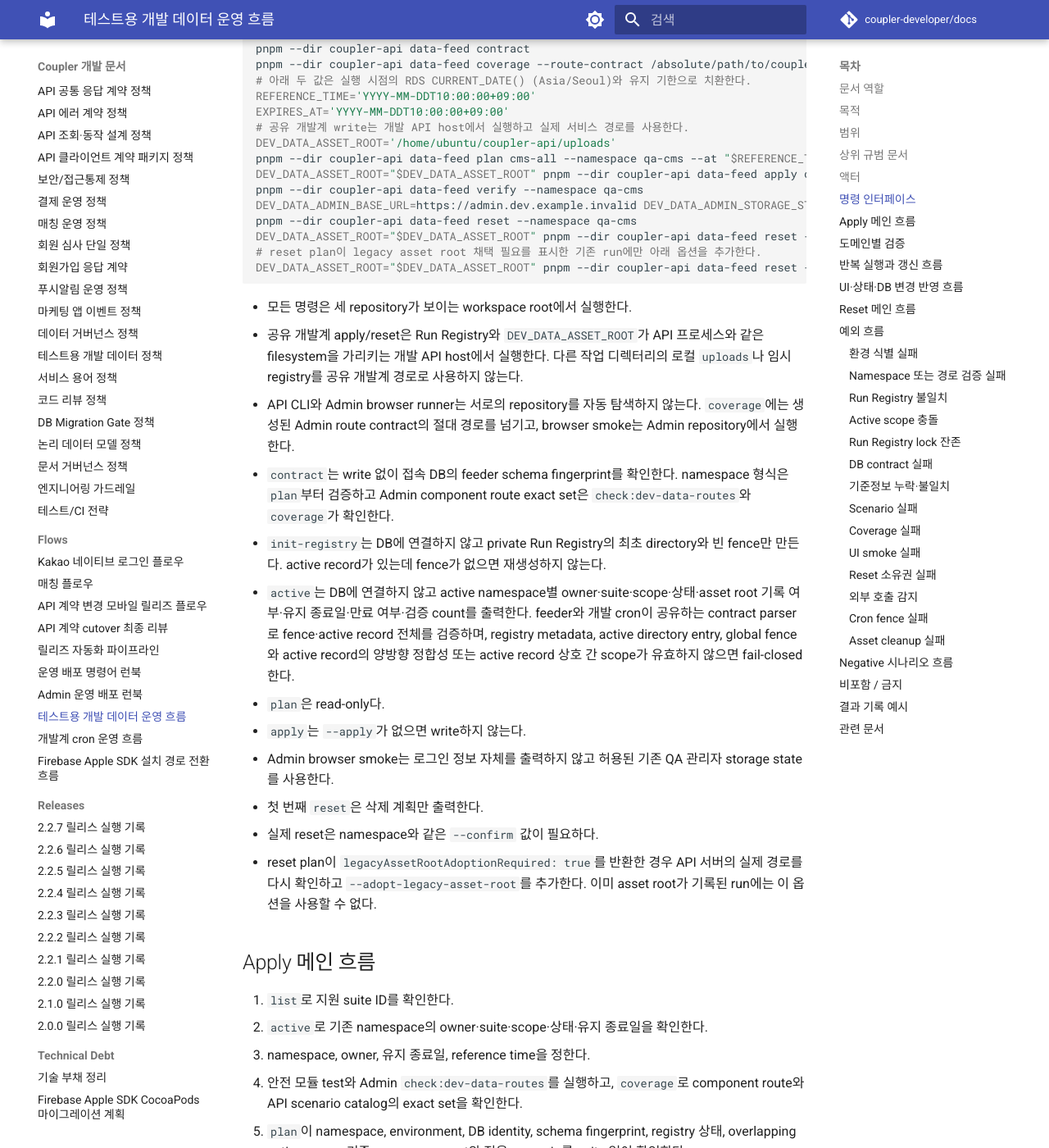
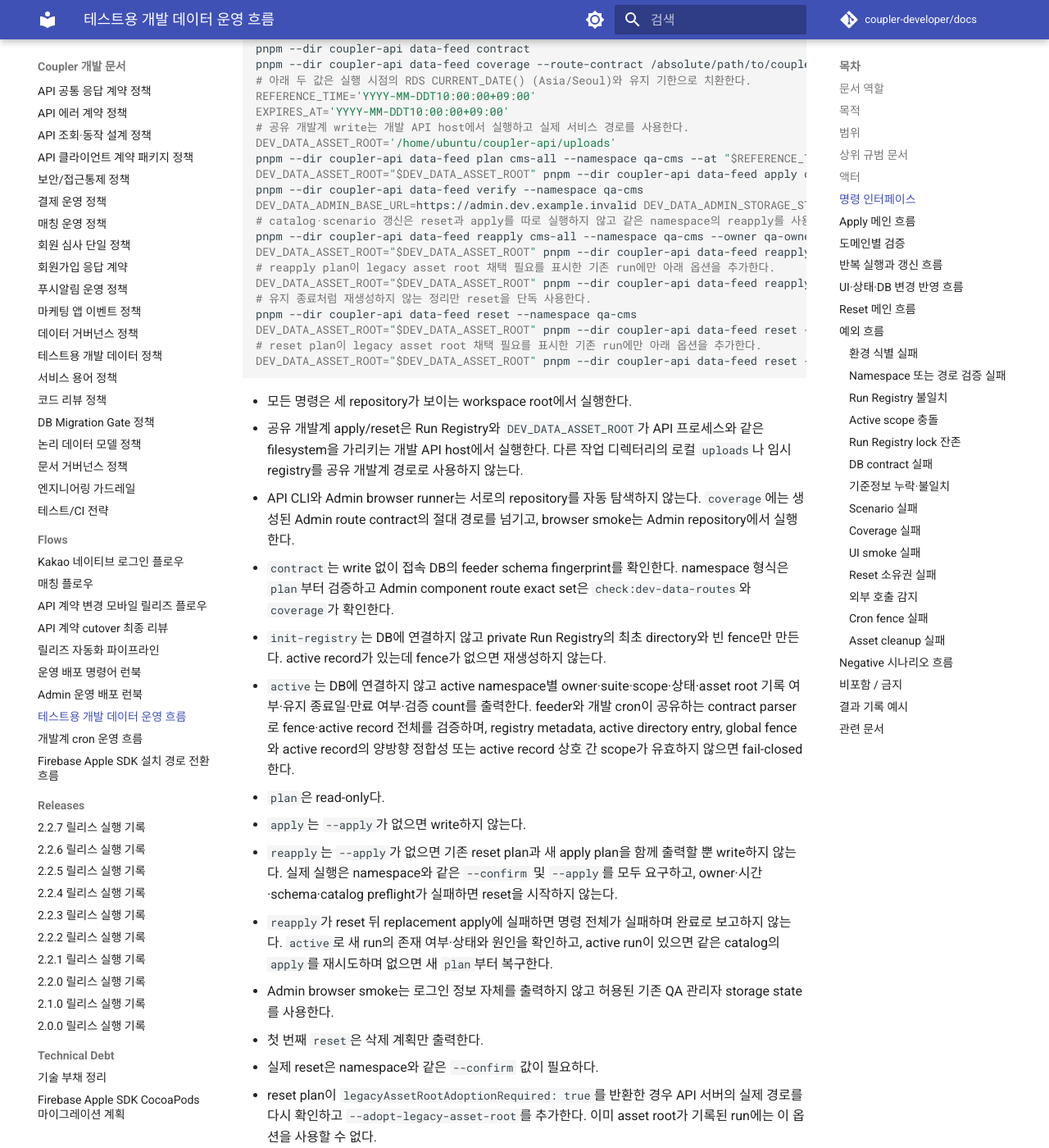
Before and after one commit to coupler-developer/docs, an MkDocs documentation site: the page built from content/flows/cross-project/development-test-data-flow.md, in a window 1280 px wide and 1400 px high, scrolled down 1531 px. Shown: the whole window at 82% size. Built offline with MkDocs 1.6.1 and Material for MkDocs 9.7.7, drawn with Linux system fonts in a browser that asks for light colours; comment, search, counter and statistics services are not loaded; some of the changed text lies outside the part shown.

Commit message:
docs: N:N 그룹미팅 테스트 데이터 운영 기준 보강
Background:
- 개발계 그룹미팅 데이터를 reset한 뒤 재적용하지 않아 CMS 목록이 비어 보이는 운영 혼선이 있었다.

Reason:
- N:N 분기 fixture와 같은 namespace 교체 완료 조건을 정책과 실행 흐름에 고정해야 한다.

Changes:
- Toto와 dummy-female 참가, 채팅·신고·합성 대상 패널티 obligation을 문서화한다.
- catalog 교체는 단일 reapply 명령으로 실행하고 reset 성공만으로 완료 처리하지 않도록 정한다.

How:
- 개발 데이터 정책을 규범 SoT로 유지하고 architecture와 flow는 구현 구조와 실행 절차를 설명한다.

Tests:
- yarn validate:docs 통과

```diff
--- a/content/architecture/development-test-data-system.md
+++ b/content/architecture/development-test-data-system.md
@@ -324,15 +324,17 @@ TypeScript 문법이나 model import만으로 실제 DB 변경을 증명하지
 ### N:N 그룹미팅 `group-meeting-all`
 
 - 초안, 삭제, 모집중, 모집마감, 확정, 종료, 취소 행사 상태와 모집중·마감·확정 취소 진입 상태
-- 신청, 승인, 승인 취소, 채팅방 탈퇴와 참여 가능한 모든 행사의 기준 여성 참여자 `dummy-female`
+- 신청, 승인, 승인 취소, 채팅방 탈퇴와 참여 가능한 모든 행사의 기준 여성 참여자 `tt@test.com`(`Toto`)·`dummy-female@coupler.dev`
 - 행사 확정·종료·취소와 참여자 입장·승인 취소·탈퇴 시스템 메시지
-- 일반·관리자 삭제 채팅, 읽음 위치, 프로필 열람 공개·비공개, 후기 성공·실패, 신고 대기·처리·기각
+- 활성·종료·확정 후 취소 방에서 두 기준 참여자의 일반 채팅, 호스트 채팅, 관리자 삭제 채팅, 읽음 위치
+- 프로필 열람 공개·비공개, 후기 성공·실패, 두 기준 참여자가 신고자인 대기·처리·기각 신고와 미처리 filter
+- 신고 대상 namespace 합성 참가자의 1일·7일·30일 패널티와 기존 QA 기준 회원 패널티 변경 0건
 - 확정·종료 채팅방의 호스트·승인 참여자·본인 무료 프로필 조회 조건과 사진 공개 분기를 검증하고,
   N:N 프로필 열람 행과 Key 차감 원장이 생성되지 않는지 확인
 - 상세 이미지의 `pending`, `processing`, `ready`, `failed`, `discarded` 상태와 event 연결·미연결 reset 소유권
 - 기존 QA host의 관리자 소유권, namespace idempotency key와 registry row ref가 모두 일치하는지 검증
 
-이 suite는 `t_group_meeting_*` 테이블만 대상으로 하며 `meeting-all`의 기존 2:2 데이터를 만들거나 reset하지 않는다.
+이 suite는 `t_group_meeting_*`와 신고 대상 namespace 합성 참가자의 `t_penalty_log`·`meet_block_date`만 대상으로 하며 `meeting-all`의 기존 2:2 데이터와 기존 QA 기준 회원의 회원 상태·패널티를 만들거나 reset하지 않는다.
 
 ### 라운지 `lounge-all`
 
@@ -419,7 +421,7 @@ coverage entry는 다음 축을 가진다.
 | 컨시어지 | 1 | 컨시어지 목록 |
 | 매칭 | 16 | 예약, 남성 큐레이터 제안, 큐레이터 목록, 여성 매칭 생성, 전체, 시도, 여성 수락, 남성 수락, 최종 수락, 만남일 결정, 만남 당일, 후기 단계, 후기 완료, 신고, 취소, 3일 채팅 |
 | 기존 그룹미팅 | 5 | 목록, 채팅, 후기, 신고, 패널티 |
-| N:N 그룹미팅 | 1 | 행사 상태별 목록과 상세 연결 |
+| N:N 그룹미팅 | 1 | 행사 상태별 목록, 미처리 filter, 상세 신청·채팅·신고·후기·프로필 열람 연결과 공용 미팅 패널티 목록 |
 | 라운지 | 4 | 게시글, 댓글, 신고, 패널티 |
 | 결제·매출 | 2 | 결제 로그, 매출 통계 |
 | 통계 | 3 | 로그인, 가입, 시간대별 통계 |
@@ -498,7 +500,8 @@ coverage entry는 다음 축을 가진다.
 - `apply`는 기준정보 검증 뒤 의존성 순서로 scenario를 실행한다.
 - 새 namespace claim은 registry mutex 안에서 overlapping active scope를 다시 검사한다. `plan` 뒤 다른 실행이 먼저 claim하면 후속 apply는 DB write 전에 실패한다.
 - claim은 scope 검사 전에 fence와 active record의 양방향 정합성을 확인한다. fence-only 또는 unfenced active 부분 상태는 자동 보정하지 않고 reconciliation 대상으로 실패시킨다.
-- 같은 owner·suite·catalog/schema version·reference time의 기존 namespace는 prepared 상태를 reconciliation하고 완료 scenario를 유지한다. 이 식별 계약이 하나라도 다르면 reset 후 새 namespace run으로 다시 적용한다.
+- 같은 owner·suite·catalog/schema version·reference time의 기존 namespace는 prepared 상태를 reconciliation하고 완료 scenario를 유지한다. 이 식별 계약이 하나라도 다르면 `reapply`가 기존 reset plan과 새 apply plan을 함께 preflight한 뒤 같은 namespace run을 교체한다.
+- `reapply`의 dry-run은 reset·apply 양쪽 계획과 확인값을 한 결과로 반환한다. write 경로는 owner·시간·schema·catalog preflight 뒤 기존 run을 reset하고 즉시 새 run을 apply·verify하며, replacement apply 예외를 전체 명령 실패로 승격해 reset만 성공한 상태를 완료 결과로 만들지 않는다.
 - `reset`은 기록된 asset root와 현재 경로의 일치를 확인한 뒤 registry를 `resetting`으로 조건부 전환하고 namespace lock을 획득한다. asset root가 없는 legacy active record는 reset plan에 전환 필요를 표시하며, 정확한 namespace 확인과 `--adopt-legacy-asset-root`를 함께 받은 경우에만 현재 경로를 한 번 기록하고 진행한다.
 - DB child·root 삭제와 DB 잔존 검증은 하나의 트랜잭션에서 수행하며 실패 시 전부 rollback하고 registry를 `failed`로 남겨 active 소유권 index를 유지한다.
 - DB commit 뒤 namespace asset을 삭제한다. asset 삭제는 같은 key에 반복 실행해도 성공하는 idempotent 작업이어야 한다.
--- a/content/flows/cross-project/development-test-data-flow.md
+++ b/content/flows/cross-project/development-test-data-flow.md
@@ -53,6 +53,12 @@ pnpm --dir coupler-api data-feed plan cms-all --namespace qa-cms --at "$REFERENC
 DEV_DATA_ASSET_ROOT="$DEV_DATA_ASSET_ROOT" pnpm --dir coupler-api data-feed apply cms-all --namespace qa-cms --owner qa-owner --at "$REFERENCE_TIME" --expires-at "$EXPIRES_AT" --apply
 pnpm --dir coupler-api data-feed verify --namespace qa-cms
 DEV_DATA_ADMIN_BASE_URL=https://admin.dev.example.invalid DEV_DATA_ADMIN_STORAGE_STATE=/absolute/path/to/storage-state.json DEV_DATA_MEMBER_ID=123 yarn --cwd /absolute/path/to/coupler-admin-web test:dev-data-ui
+# catalog·scenario 갱신은 reset과 apply를 따로 실행하지 않고 같은 namespace의 reapply를 사용한다.
+pnpm --dir coupler-api data-feed reapply cms-all --namespace qa-cms --owner qa-owner --at "$REFERENCE_TIME" --expires-at "$EXPIRES_AT"
+DEV_DATA_ASSET_ROOT="$DEV_DATA_ASSET_ROOT" pnpm --dir coupler-api data-feed reapply cms-all --namespace qa-cms --owner qa-owner --at "$REFERENCE_TIME" --expires-at "$EXPIRES_AT" --confirm qa-cms --apply
+# reapply plan이 legacy asset root 채택 필요를 표시한 기존 run에만 아래 옵션을 추가한다.
+DEV_DATA_ASSET_ROOT="$DEV_DATA_ASSET_ROOT" pnpm --dir coupler-api data-feed reapply cms-all --namespace qa-cms --owner qa-owner --at "$REFERENCE_TIME" --expires-at "$EXPIRES_AT" --confirm qa-cms --apply --adopt-legacy-asset-root
+# 유지 종료처럼 재생성하지 않는 정리만 reset을 단독 사용한다.
 pnpm --dir coupler-api data-feed reset --namespace qa-cms
 DEV_DATA_ASSET_ROOT="$DEV_DATA_ASSET_ROOT" pnpm --dir coupler-api data-feed reset --namespace qa-cms --confirm qa-cms
 # reset plan이 legacy asset root 채택 필요를 표시한 기존 run에만 아래 옵션을 추가한다.
@@ -67,6 +73,8 @@ DEV_DATA_ASSET_ROOT="$DEV_DATA_ASSET_ROOT" pnpm --dir coupler-api data-feed rese
 - `active`는 DB에 연결하지 않고 active namespace별 owner·suite·scope·상태·asset root 기록 여부·유지 종료일·만료 여부·검증 count를 출력한다. feeder와 개발 cron이 공유하는 contract parser로 fence·active record 전체를 검증하며, registry metadata, active directory entry, global fence와 active record의 양방향 정합성 또는 active record 상호 간 scope가 유효하지 않으면 fail-closed한다.
 - `plan`은 read-only다.
 - `apply`는 `--apply`가 없으면 write하지 않는다.
+- `reapply`는 `--apply`가 없으면 기존 reset plan과 새 apply plan을 함께 출력할 뿐 write하지 않는다. 실제 실행은 namespace와 같은 `--confirm` 및 `--apply`를 모두 요구하고, owner·시간·schema·catalog preflight가 실패하면 reset을 시작하지 않는다.
+- `reapply`가 reset 뒤 replacement apply에 실패하면 명령 전체가 실패하며 완료로 보고하지 않는다. `active`로 새 run의 존재 여부·상태와 원인을 확인하고, active run이 있으면 같은 catalog의 `apply`를 재시도하며 없으면 새 `plan`부터 복구한다.
 - Admin browser smoke는 로그인 정보 자체를 출력하지 않고 허용된 기존 QA 관리자 storage state를 사용한다.
 - 첫 번째 `reset`은 삭제 계획만 출력한다.
 - 실제 reset은 namespace와 같은 `--confirm` 값이 필요하다.
@@ -96,7 +104,7 @@ DEV_DATA_ASSET_ROOT="$DEV_DATA_ASSET_ROOT" pnpm --dir coupler-api data-feed rese
 | 회원 | 단계 상태, 회원 등급, 생애주기, Admin 큐, 회원별 프로필 3장·고유 대표 이미지·선택 영상 경로가 같은 결론 |
 | 매칭 | 상태, 일정, 채팅, 후기, 신고, 키 잔액과 원장 일치 |
 | 기존 그룹미팅 | 주최자 포함 멤버십, 승인 성별 인원수, 원본·Admin join 채팅 건수, 후기, 신고, 패널티 목록 노출 |
-| N:N 그룹미팅 | 행사·취소 진입·신청·메시지·신고·후기·프로필 공개·이미지 상태 exhaustive set, `dummy-female` 승인 신청과 상태별 채팅 멤버십, 확정·종료 무료 프로필 조회 조건과 관련 저장·Key 차감 0건, 정원·고아 0건 |
+| N:N 그룹미팅 | 행사·취소 진입 exhaustive set, `Toto`·`dummy-female` 승인 신청과 상태별 채팅 멤버십, 활성·종료·확정 후 취소 방의 두 기준 참여자·호스트·관리자 삭제 메시지, 신고 상태·미처리 filter·합성 대상 패널티의 Admin 목록 노출, 확정·종료 무료 프로필 조회 조건과 관련 저장·Key 차감 0건, 정원·고아 0건 |
 | 라운지 | 카테고리·접근, 댓글 tree, tombstone, 신고·패널티 노출 |
 | 결제·매출 | 거래 합계, 회원 key, key log, 일·주·월 집계 일치 |
 | 통계 | 원천 사건과 dashboard·상세 통계 bucket 일치 |
@@ -108,9 +116,9 @@ DEV_DATA_ASSET_ROOT="$DEV_DATA_ASSET_ROOT" pnpm --dir coupler-api data-feed rese
 1. 같은 owner·suite·catalog/schema version·reference time의 반복 `apply`는 prepared scenario를 reconciliation하고, 이미 `applied`면 데이터를 재생성하지 않고 verifier만 다시 실행한다.
 2. 새 namespace의 `cms-all`은 다른 active run이 없어야 하고, 도메인 suite는 동일 suite의 active run이 없어야 한다. 서로 다른 도메인 suite만 분할 모드로 함께 유지한다.
 3. 동일 도메인에 추가 화면 상태가 필요하면 병렬 namespace를 만들지 않고 정상 시나리오·verifier를 보강한다.
-4. scenario version, schema fingerprint, suite 또는 reference time을 바꾸려면 기존 namespace를 먼저 `reset`하고 새 `plan`·`apply`를 실행한다.
+4. scenario version, schema fingerprint, suite 또는 reference time을 바꾸려면 기존 namespace의 `reapply` dry-run에서 reset·apply 계획을 함께 검토한 뒤 단일 `reapply --confirm <namespace> --apply` 명령으로 교체한다.
 5. registry root와 DB root가 불일치하면 apply·verify·reset을 중단하고 수동 SQL update를 금지한다.
-6. reset과 새 apply 사이에는 global cron fence 상태와 root 0건을 확인한다.
+6. `reapply`는 reset 완료 직후 같은 호출에서 새 apply와 verifier를 실행한다. reset 결과만 출력되거나 replacement apply가 실패한 상태는 완료가 아니다.
 
 ## UI·상태·DB 변경 반영 흐름
 
--- a/content/policy/development-test-data-policy.md
+++ b/content/policy/development-test-data-policy.md
@@ -108,7 +108,8 @@
     - `cms-all`은 모든 도메인 suite와 scope가 겹치므로 다른 active run이 하나라도 있으면 새 namespace로 claim할 수 없다.
     - 도메인 suite는 동일 suite의 active run과만 충돌하며, 서로 다른 도메인 suite는 각각 최대 1개씩 함께 유지할 수 있다.
     - 동일 namespace의 owner·suite·catalog/schema version·reference time이 같은 반복 apply는 신규 claim이 아니라 기존 run 검증으로 처리한다.
-    - 같은 도메인에 추가 상태가 필요하면 병렬 namespace를 만들지 않고 해당 suite의 정상 시나리오와 verifier를 보강한 뒤 기존 namespace를 reset·재적용한다.
+    - 같은 도메인에 추가 상태가 필요하면 병렬 namespace를 만들지 않고 해당 suite의 정상 시나리오와 verifier를 보강한 뒤 기존 namespace를 `reapply`한다.
+    - catalog·scenario version 교체는 기존 run의 reset plan과 새 catalog의 apply plan을 함께 출력하는 `reapply` dry-run을 먼저 검토한다. 실제 교체는 namespace와 같은 `--confirm` 및 `--apply`를 받은 단일 `reapply` 명령으로 reset 직후 같은 namespace를 즉시 apply·검증하며, reset 성공만으로 교체 완료를 보고하지 않는다.
 - scope 충돌 검사는 run registry mutex 안에서 active record 전체를 읽고 claim 직전에 다시 수행한다. `plan` 결과만으로 claim 가능성을 확정하지 않는다.
 - inventory와 claim은 새 요청과 기존 record만 비교하지 않고 기존 active record 전체를 pairwise 검증한다. 이미 손상된 active scope 집합이 있으면 겹치지 않는 suite 요청도 허용하지 않는다.
 - global fence의 namespace는 active record가 반드시 존재해야 하며, `cleaned` finalization 대기를 제외한 active record는 global fence에 반드시 포함돼야 한다. 어느 방향이든 불일치하면 inventory와 claim을 모두 중단한다.
@@ -162,7 +163,9 @@
 - 기존 2:2 그룹미팅은 주최자도 승인된 `t_meeting_member`로 존재해야 하며, `t_meeting.male_cnt`·`female_cnt`는 승인된 멤버의 실제 성별 건수와 일치해야 한다.
 - 기존 2:2 그룹미팅 채팅 작성자는 같은 미팅의 멤버십을 가져야 하며, 원본 `t_meeting_chat` 건수와 Admin 목록의 멤버십 join 노출 건수가 일치해야 한다.
 - N:N 그룹미팅은 행사 상태 전체, 취소 진입 상태, 신청 상태, 시스템 메시지, 신고, 후기, 프로필 공개와 상세 이미지 처리 상태를 각각 exhaustive obligation으로 검증한다. 행사와 신청의 `version`은 기록된 상태 전이 횟수보다 정확히 1 커야 한다.
-- N:N 그룹미팅의 참여 가능한 모든 행사에는 `dummy-female@coupler.dev`의 승인 신청이 존재해야 하며, 확정·종료·확정 후 취소 행사에는 해당 신청의 채팅 멤버십이 정확히 1개 있어야 한다. 그 밖의 행사에는 채팅 멤버십을 만들지 않고, 초안·삭제처럼 신청을 허용하지 않는 상태에는 참여 행도 만들지 않는다.
+- N:N 그룹미팅의 참여 가능한 모든 행사에는 기존 QA 기준 회원 `tt@test.com`(닉네임 `Toto`)과 `dummy-female@coupler.dev`의 승인 신청이 각각 존재해야 하며, 확정·종료·확정 후 취소 행사에는 두 신청의 채팅 멤버십이 각각 정확히 1개 있어야 한다. 그 밖의 행사에는 채팅 멤버십을 만들지 않고, 초안·삭제처럼 신청을 허용하지 않는 상태에는 두 기준 회원의 참여 행도 만들지 않는다. 기준 회원의 프로필·상태·패널티 필드는 feeder가 수정하지 않는다.
+- N:N 그룹미팅의 세 채팅 행사에는 두 기준 회원이 각각 작성한 일반 메시지를 두고, 활성·종료 읽기 전용·확정 후 취소 읽기 전용 방을 모두 검증한다. 확정 행사에는 호스트 메시지와 관리자 삭제 메시지도 두며 Admin read model이 발신자 역할, 삭제 tombstone, 시스템 메시지를 모두 반환해야 한다.
+- N:N 신고는 두 기준 회원을 신고자로 사용하고 신고 대상은 namespace 소유 합성 참가자로 제한한다. 대기·처리·기각 상태와 미처리 행사 filter를 모두 만들고, 신고 대상 합성 참가자에게만 1일·7일·30일 미팅 패널티 이력을 생성한다. 패널티 row와 `meet_block_date`는 namespace reset 대상이며 기존 QA 기준 회원에게 패널티를 적용하지 않는다.
 - N:N 그룹미팅 채팅의 공개 프로필은 확정·종료 행사에서 호스트와 승인 참여자에게 무료로 제공하며 본인 조회도 허용한다. 결제·Key 시스템은 현행이지만 이번 N:N 프로필 조회에는 연결하지 않는다. `group-meeting-all`과 `cms-all`은 N:N 프로필 열람 행 또는 Key 차감 원장을 만들지 않고 verifier가 두 저장 건수 0을 검증한다. 별도 과금 요구가 승인되기 전에는 N:N 그룹미팅 과금 fixture를 추가하지 않는다.
 - 신고 처리, 환불, 패널티는 접수 전·접수 대기·처리 완료·만료 상태를 분리한다.
 - negative 시나리오는 개인 로컬·일회성 CI DB에서만 허용하고, 공유 개발계 적용과 `cms-all` suite 포함을 금지한다.
@@ -198,7 +201,7 @@
 | `member-all` | 심사 단계, 등급, 정상·홀딩·차단·탈퇴·거절, 초대, 추천인, 컨시어지 |
 | `matching-all` | 모든 매칭 진행·취소 상태, 큐레이터, 예약, 일정, 채팅, 후기, 연락처, 직진만남, 신고, 환불 |
 | `meeting-all` | 모집, 참여, 확정, 채팅, 완료, 후기, 신고, 패널티 |
-| `group-meeting-all` | N:N 행사 전체 상태, 취소 진입 상태, 신청, 채팅, 후기, 신고, 프로필 공개, 상세 이미지 처리 |
+| `group-meeting-all` | N:N 행사 전체 상태, 취소 진입 상태, Toto·dummy-female 신청, 활성·종료·취소 채팅, 후기, 신고·미처리 filter, 합성 대상 패널티, 프로필 공개, 상세 이미지 처리 |
 | `lounge-all` | 카테고리, 정상·베스트·삭제 글, 댓글·대댓글·삭제 tombstone, 좋아요, 신고, 회원 차단, 패널티 |
 | `revenue-all` | 결제 상태, 유료·무료 키 원장, 환불, 일·주·월 매출, 랭킹 |
 | `statistics-all` | 시간대·일·주·월별 가입, 로그인, 성별, 인증, 매칭 지표 |
@@ -240,6 +243,7 @@
 - apply 직후 DB 불변식, branch obligation, 관리자 API, 브라우저 smoke를 검증하고 데이터·화면 coverage가 모두 100%가 아니면 성공으로 판정하지 않는다.
 - reset은 먼저 삭제 계획과 소유권을 검증하고 명시적 확인값을 받은 뒤 실행한다. 계획에 legacy asset root 채택 필요 여부를 표시하고, 필요한 경우에만 `--adopt-legacy-asset-root`를 허용한다.
 - reset은 DB 삭제 트랜잭션 commit 뒤 namespace asset을 정리하고, root·child orphan·media가 모두 0건일 때만 registry를 `cleaned`로 전환한다.
+- `reapply`는 owner·시간·schema·새 catalog를 write 전에 preflight하고 reset과 같은 확인 규칙을 적용한다. reset 뒤 replacement apply가 실패하면 명령 전체를 실패로 종료하고 완료 보고를 금지하며, 새 active run의 실패 상태를 명시적으로 복구·재시도한다.
 
 ## 운영 절차
 
@@ -279,7 +283,7 @@
 - [ ] 공유 개발계 유지 기간에 정상 개발 target은 처리되고 합성 target 변경은 0건인가?
 - [ ] 정상 시나리오가 도메인 SoT와 원장 불변식을 만족하는가?
 - [ ] 기존 그룹미팅의 주최자 멤버십·성별 인원수·Admin 채팅 join이 원본 데이터와 일치하는가?
-- [ ] N:N 그룹미팅의 상태·취소 진입·신청·메시지·신고·후기·프로필 공개·상세 이미지 obligation과 기준 참여자가 일치하고, 현재 무료 프로필 조회의 저장 행·Key 차감 원장이 0건인가?
+- [ ] N:N 그룹미팅의 상태·취소 진입, Toto·dummy-female 신청·채팅 멤버십·메시지, 신고·미처리 filter·합성 대상 패널티, 후기·프로필 공개·상세 이미지 obligation이 일치하고, Admin 행사·채팅·신고·패널티 목록에 노출되며 현재 무료 프로필 조회의 저장 행·Key 차감 원장이 0건인가?
 - [ ] 합성 프로필이 회원별로 구분되고 이미지 최소 수·영상 경로·checksum 검증을 통과하는가?
 - [ ] 상태·전이·권한·filter·시간 경계 branch obligation이 100% 충족되는가?
 - [ ] 안전 모듈 branch 100%와 dependency fault-injection test가 통과하는가?
@@ -287,6 +291,7 @@
 - [ ] 결제·매출·통계가 원천 사건에서 집계되는가?
 - [ ] reset DB 삭제가 단일 트랜잭션이며 asset 실패를 idempotent하게 재시도하는가?
 - [ ] reset이 namespace 밖 데이터와 공용 기준정보를 건드리지 않는가?
+- [ ] catalog 교체가 단일 `reapply` 명령으로 실행되고 reset 성공만으로 완료 처리되지 않는가?
 - [ ] schema 변경과 기존 데이터 보정이 별도 작업으로 분리됐는가?
 - [ ] apply 후 coverage와 reset 후 orphan 검증 근거가 남았는가?
 
```
